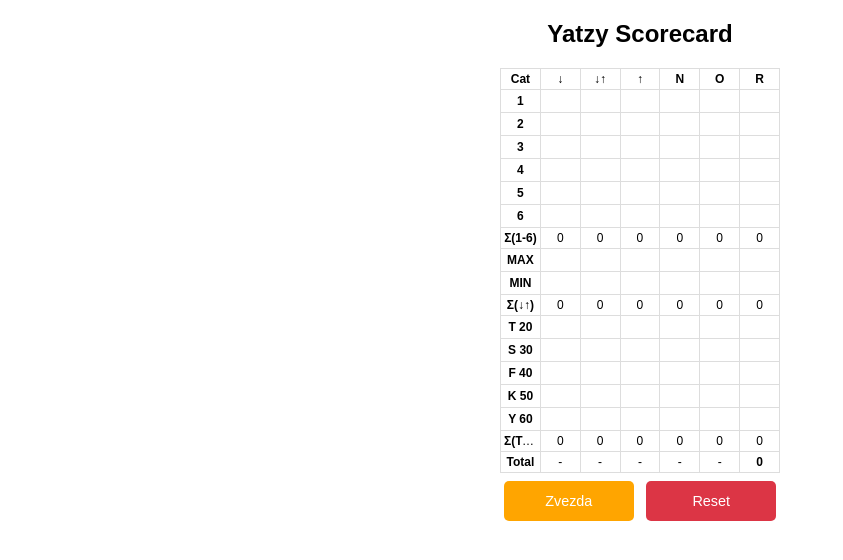
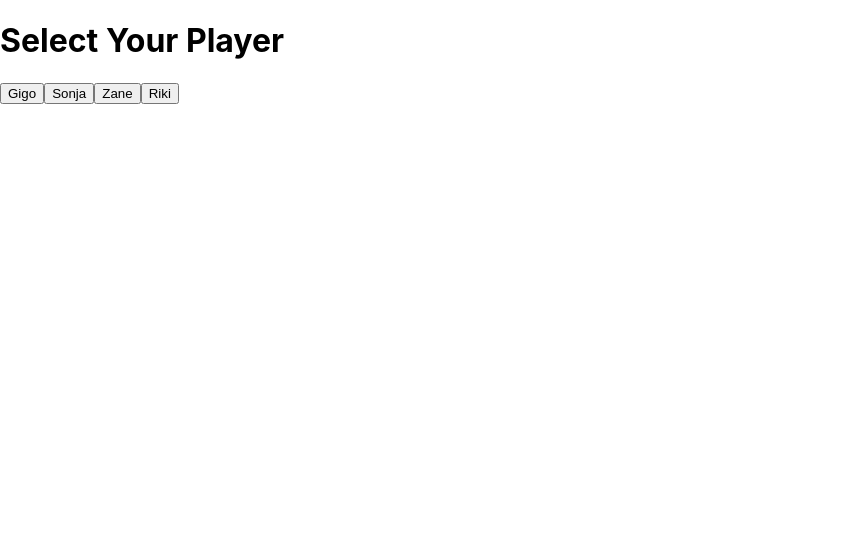
Before and after one commit to gligorisaev/YAMB, a React (Create React App) app in the folder yatzy_game_app/: page / in a window 1280 px wide. Shown: the top 560 px of the page, without its empty margins (0-843 px from the left). Built offline with nearby package versions, Linux system fonts and the light colour scheme.

Commit message:
4players
Signed-off-by: Gligor Isaev <gligorisaev@Gligors-MBP-2.home>

```diff
--- a/yatzy_game_app/src/App.js
+++ b/yatzy_game_app/src/App.js
@@ -1,12 +1,56 @@
-import React from "react";
+import React, { useState } from "react";
 import Scorecard from "./components/Scorecard";
 
-function App() {
+const App = () => {
+    const [currentPlayer, setCurrentPlayer] = useState(null);
+    const [viewingPlayer, setViewingPlayer] = useState(null);
+
+    const players = ["Gigo", "Sonja", "Zane", "Riki"];
+
+    const handleSelectPlayer = (player) => {
+        setCurrentPlayer(player);
+        setViewingPlayer(player);
+    };
+
+    const handleViewPlayer = (player) => {
+        setViewingPlayer(player);
+    };
+
+    const handleBackToMyCard = () => {
+        setViewingPlayer(currentPlayer);
+    };
+
+    if (!currentPlayer) {
+        return (
+            <div className="player-selection">
+                <h1>Select Your Player</h1>
+                {players.map((player) => (
+                    <button key={player} onClick={() => handleSelectPlayer(player)}>
+                        {player}
+                    </button>
+                ))}
+            </div>
+        );
+    }
+
     return (
-        <div className="App">
-            <Scorecard />
+        <div className="app">
+            <h1>YAMB</h1>
+            <Scorecard player={viewingPlayer} />
+            <div className="buttons-container">
+                <button onClick={handleBackToMyCard} disabled={viewingPlayer === currentPlayer}>
+                    Back to My Card
+                </button>
+                {players
+                    .filter((player) => player !== currentPlayer)
+                    .map((player) => (
+                        <button key={player} onClick={() => handleViewPlayer(player)}>
+                            View {player}
+                        </button>
+                    ))}
+            </div>
         </div>
     );
-}
+};
 
 export default App;
--- a/yatzy_game_app/src/components/Scorecard.js
+++ b/yatzy_game_app/src/components/Scorecard.js
@@ -5,15 +5,15 @@ import "./Scorecard.css";
 
 const MAX_VALUES = { "1": 5, "2": 10, "3": 15, "4": 20, "5": 25, "6": 30 };
 
-const Scorecard = () => {
-    const [scores, setScores] = useState(() => loadScores() || {});
+const Scorecard = ({ player }) => {
+    const [scores, setScores] = useState(() => loadScores(player) || {});
     const [highlightedCell, setHighlightedCell] = useState(null);
 
     const columns = ["↓", "↓↑", "↑", "N", "O", "R"];
 
     useEffect(() => {
-        saveScores(scores);
-    }, [scores]);
+        saveScores(player, scores);
+    }, [scores, player]);
 
     const sum1to6 = {};
     const sumMaxMin = {};
@@ -24,17 +24,6 @@ const Scorecard = () => {
         sumMaxMin[col] = calculateSumMaxMin(scores, col);
         sumT20Y60[col] = calculateSumWithoutBonus(scores, ["T 20", "S 30", "F 40", "K 50", "Y 60"], col);
     });
-
-    sum1to6["R"] = ["↓", "↓↑", "↑", "N", "O"]
-        .map(col => sum1to6[col] || 0) // Sum values from all columns except "R"
-        .reduce((acc, val) => acc + val, 0);
-    sumMaxMin["R"] = ["↓", "↓↑", "↑", "N", "O"]
-        .map(col => sumMaxMin[col] || 0) // Sum values from all columns except "R"
-        .reduce((acc, val) => acc + val, 0);
-    sumT20Y60["R"] = ["↓", "↓↑", "↑", "N", "O"]
-        .map(col => sumT20Y60[col] || 0) // Sum values from all columns except "R"
-        .reduce((acc, val) => acc + val, 0);
-
 
     const grandTotalR = Object.keys(scores)
         .filter(category => !category.includes("SUM") && category !== "Total")
@@ -52,7 +41,7 @@ const Scorecard = () => {
     };
 
     const handleReset = () => {
-        if (window.confirm("Are you sure you want to reset all scores?")) {
+        if (window.confirm(`Are you sure you want to reset ${player}'s scores?`)) {
             setScores({});
             setHighlightedCell(null);
         }
@@ -84,7 +73,7 @@ const Scorecard = () => {
 
     return (
         <div className="scorecard">
-            <h2>Yatzy Scorecard</h2>
+            <h2>{player}'s Scorecard</h2>
             <table>
                 <thead>
                     <tr>
```
